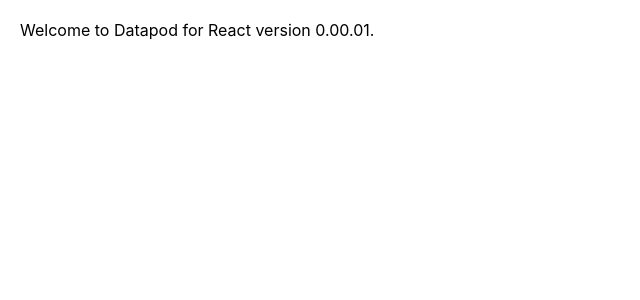
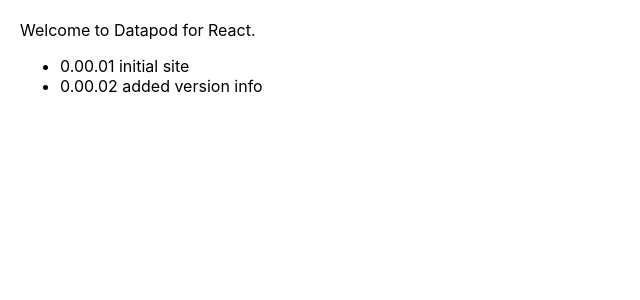
Before and after one commit to edwardtanguay/dpodreactold2, a React (Create React App) app: page / in a window 1280 px wide. Shown: the top 300 px of the page, without its empty margins (0-640 px from the left). Built offline with nearby package versions, Linux system fonts and the light colour scheme.

Commit message:
added version info

```diff
--- a/src/App.js
+++ b/src/App.js
@@ -1,11 +1,14 @@
 import React from 'react';
-import logo from './logo.svg';
 import './App.css';
 
 function App() {
     return (
         <div className="App">
-            <p>Welcome to Datapod for React version 0.00.01.</p>
+            <p>Welcome to Datapod for React.</p>
+            <ul>
+                <li>0.00.01 initial site</li>
+                <li>0.00.02 added version info</li>
+            </ul>
         </div>
     );
 }
```
